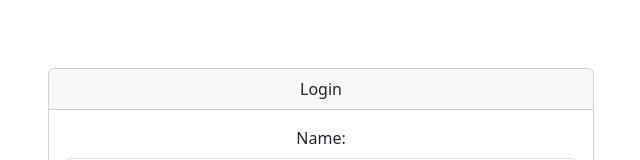
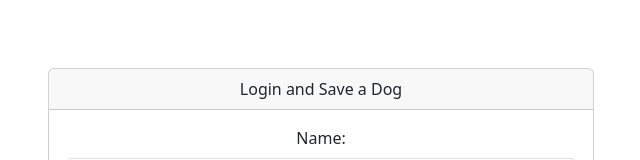
Before and after one commit to vicvaz074/dog_matcher, a React (Create React App) app: page /login in a window 1280 px wide. Shown: the top 160 px of the page, without its empty margins (319-959 px from the left). Built offline with nearby package versions, Linux system fonts and the light colour scheme.

Commit message:
Update Login.js

```diff
--- a/src/views/Login.js
+++ b/src/views/Login.js
@@ -44,7 +44,7 @@ function Login({ setIsAuthenticated }) {
         <div className="col-md-6">
           <animated.div style={animationProps}>
             <div className="card">
-              <div className="card-header">Login</div>
+              <div className="card-header">Login and Save a Dog</div>
               <div className="card-body">
                 <form onSubmit={handleSubmit}>
                   <div className="mb-3">
```
